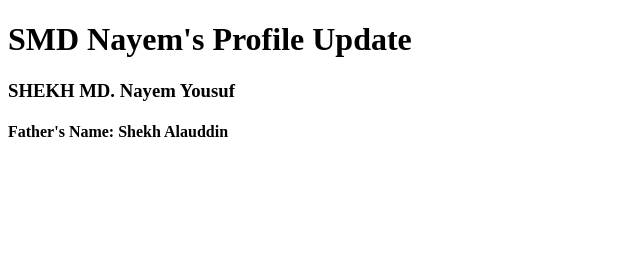
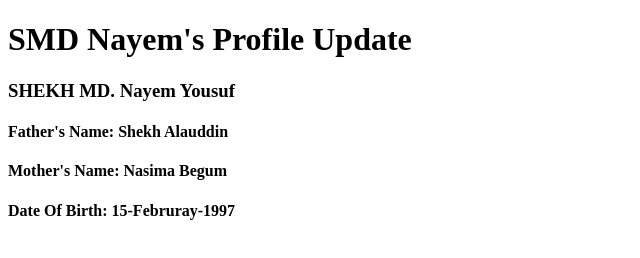
Before and after one commit to SMDpHero/first-website, a plain HTML site: page index.html in a window 1280 px wide. Shown: the whole page, without its empty margins (0-640 px from the left). Drawn offline with Linux system fonts and the light colour scheme.

Commit message:
More Data added

```diff
--- a/index.html
+++ b/index.html
@@ -9,5 +9,7 @@
     <h1>SMD Nayem's Profile Update</h1>
     <h3>SHEKH MD. Nayem Yousuf</h3>
     <h4>Father's Name: Shekh Alauddin</h4>
+    <h4>Mother's Name: Nasima Begum</h4>
+    <h4>Date Of Birth: 15-Februray-1997</h4>
 </body>
 </html>
```
